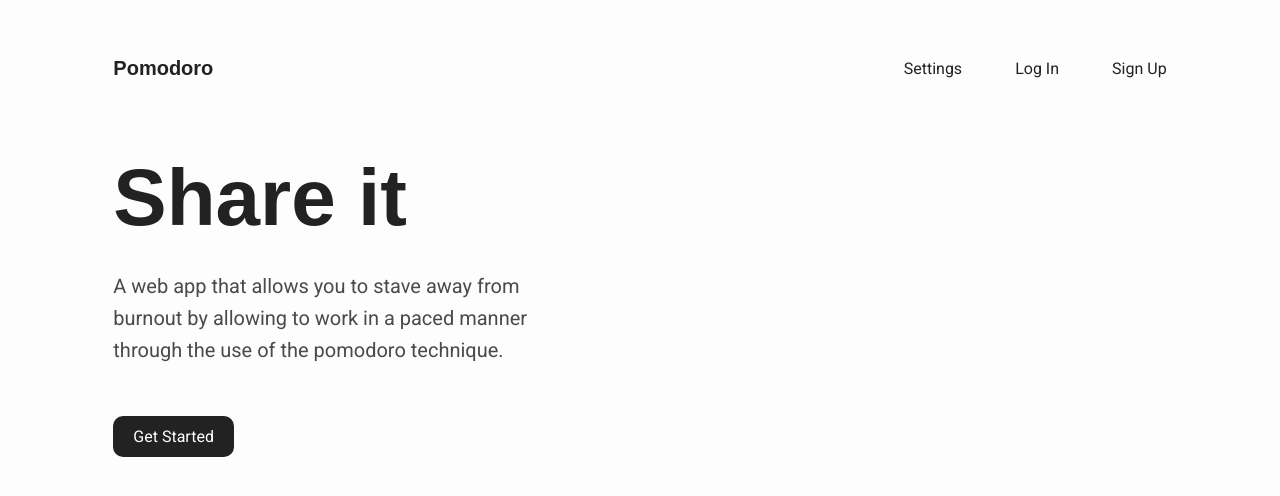
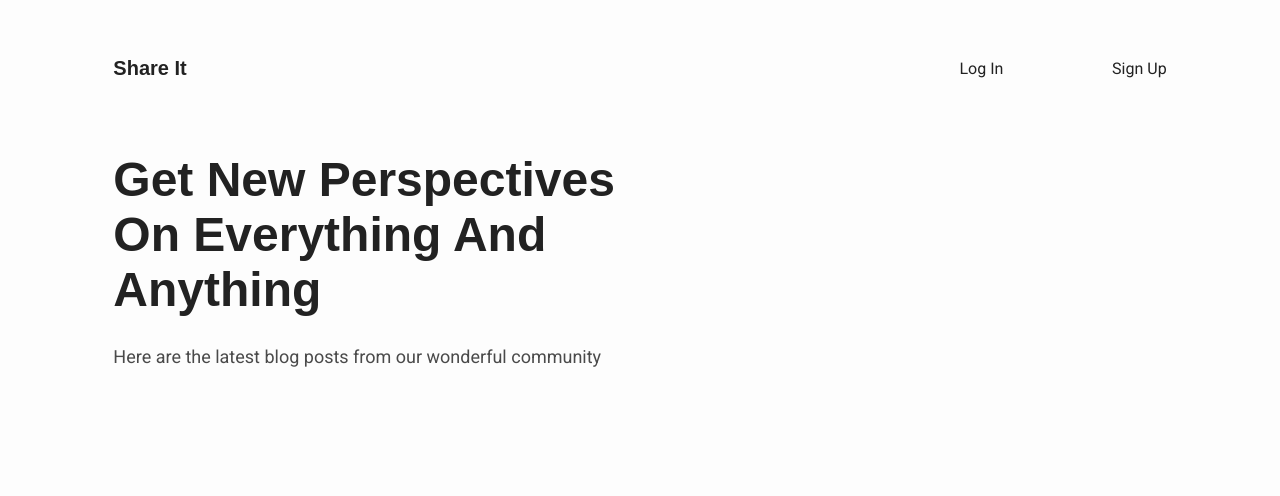
Before and after one commit to victorlomi/Share-It, a Flask app: page / in a window 1280 px wide. Shown: the top 496 px of the page. Run offline with Flask 2, Linux system fonts and the light colour scheme; parts of the project's set-up code (start-up, migrations or seed data) failed here and were passed over; some web fonts are replaced.

Commit message:
style hero text of homepage

```diff
--- a/app/main/routes.py
+++ b/app/main/routes.py
@@ -2,7 +2,7 @@ from flask import render_template, redirect, url_for, flash
 from flask_login import current_user, login_user, logout_user
 from app.main import bp
 from app import db
-from app.models import User, Pitch, Comment
+from app.models import User, Post, Comment
 from app.main import forms
 
 @bp.route('/')
--- a/app/static/style.css
+++ b/app/static/style.css
@@ -53,22 +53,23 @@ nav .links a {
 }
 
 .hero-text {
-    grid-column: 2 / span 4;
+    grid-column: 2 / span 5;
 }
 
 .hero-text h1 {
     color: #222;
-    font-size: 80px;
+    font-size: 48px;
     margin-top: 24px;
     margin-bottom: 26px;
     font-family: 'Viga', sans-serif;
+    text-transform: capitalize;
 }
 
 .hero-text p {
     color: #4A4A4A;
     margin: 0;
     line-height: 1.6;
-    font-size: 20px;
+    font-size: 18px;
 }
 
 .call-to-action {
--- a/app/templates/base.html
+++ b/app/templates/base.html
@@ -2,19 +2,18 @@
 <html lang="en">
 <head>
     <meta charset="UTF-8">
-    <title>Pomodoro</title>
+    <title>Share It</title>
     <link rel="stylesheet" href="{{ url_for('static', filename='style.css') }}">
 </head>
 <body>
     {# navigation bar #}
     <nav>
-        <a class="nav-title" href="{{ url_for('main.index') }}">Pomodoro</h1>
+        <a class="nav-title" href="{{ url_for('main.index') }}">Share It</h1>
         {% if current_user.is_authenticated %}
         <div class="links nav-large-links">
         {% else  %}
         <div class="links nav-small-links">
         {% endif %}
-            <a href="{{ url_for('main.settings') }}">Settings</a>
             {% if current_user.is_authenticated %}
             <a href="{{ url_for('main.timer', type_of_timer="work") }}">Timer</a>
             {% endif %}
--- a/app/templates/index.html
+++ b/app/templates/index.html
@@ -4,11 +4,8 @@
     {# hero  #}
     <div class="hero">
         <div class="hero-text">
-            <h1>Share it</h1>
-            <p>A web app that allows you to stave away from burnout by allowing to work in a paced manner through the use of the pomodoro technique. </p>
-            {% if current_user.is_anonymous %}
-            <a class="call-to-action" href="{{ url_for('auth.login') }}">Get Started</a>
-            {% else %}
-            <a class="call-to-action" href="{{ url_for('main.settings') }}">Get Started</a>
-            {% endif %}
+            <h1>Get new perspectives on everything and anything</h1>
+            <p>Here are the latest blog posts from our wonderful community</p>
+        </div>
+    </div>
 {% endblock %}
```
